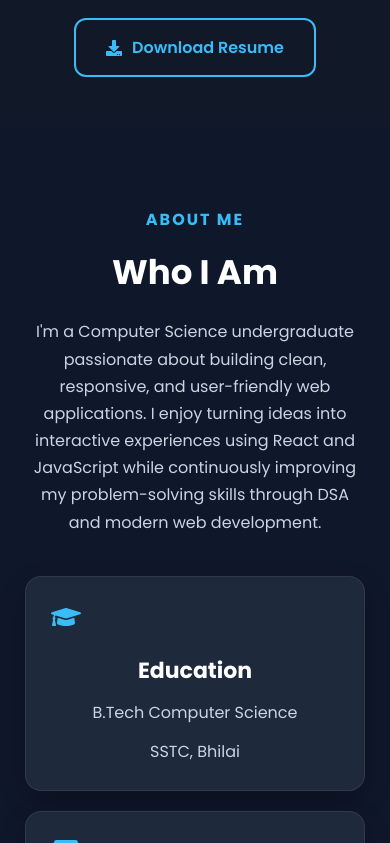
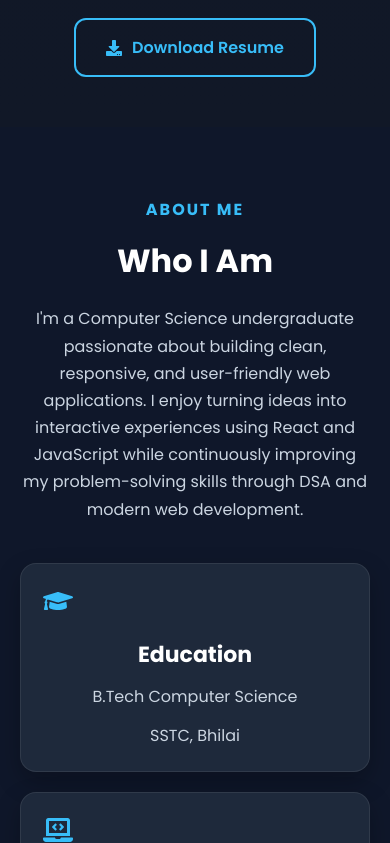
Before and after one commit to anjaliideshmukh/Portfolio, a React (Vite) app: page / in a window 390 px wide. Shown: the part 1661-2504 px from the top of the page. Built offline with nearby package versions, Linux system fonts and the light colour scheme.

Commit message:
Improve About section responsiveness

```diff
--- a/src/components/About/about.css
+++ b/src/components/About/about.css
@@ -2,7 +2,7 @@
 
     margin-left:240px;
 
-    padding:80px 60px;
+    padding:100px 80px;
 
 }
 
@@ -32,7 +32,7 @@
 
 .about-description{
 
-    max-width:700px;
+    max-width:760px;
 
     color:#cbd5e1;
 
@@ -50,7 +50,7 @@
 
     grid-template-columns:repeat(auto-fit,minmax(250px,1fr));
 
-    gap:25px;
+    gap:30px;
 
 }
 
@@ -58,9 +58,9 @@
 
     background:#1e293b;
 
-    min-height:220px;
+    min-height:240px;
 
-    padding:30px;
+    padding:35px;
 
     border-radius:16px;
 
@@ -143,7 +143,7 @@
     .about{
 
         margin-left:0;
-        padding:80px 25px;
+        padding:70px 20px;
         text-align:center;
 
     }
@@ -157,7 +157,7 @@
 
     .about-heading{
 
-        font-size:34px;
+        font-size:32px;
 
     }
 
@@ -180,7 +180,7 @@
     .card{
 
         min-height:auto;
-        padding:25px;
+        padding:22px;
 
     }
 
```
